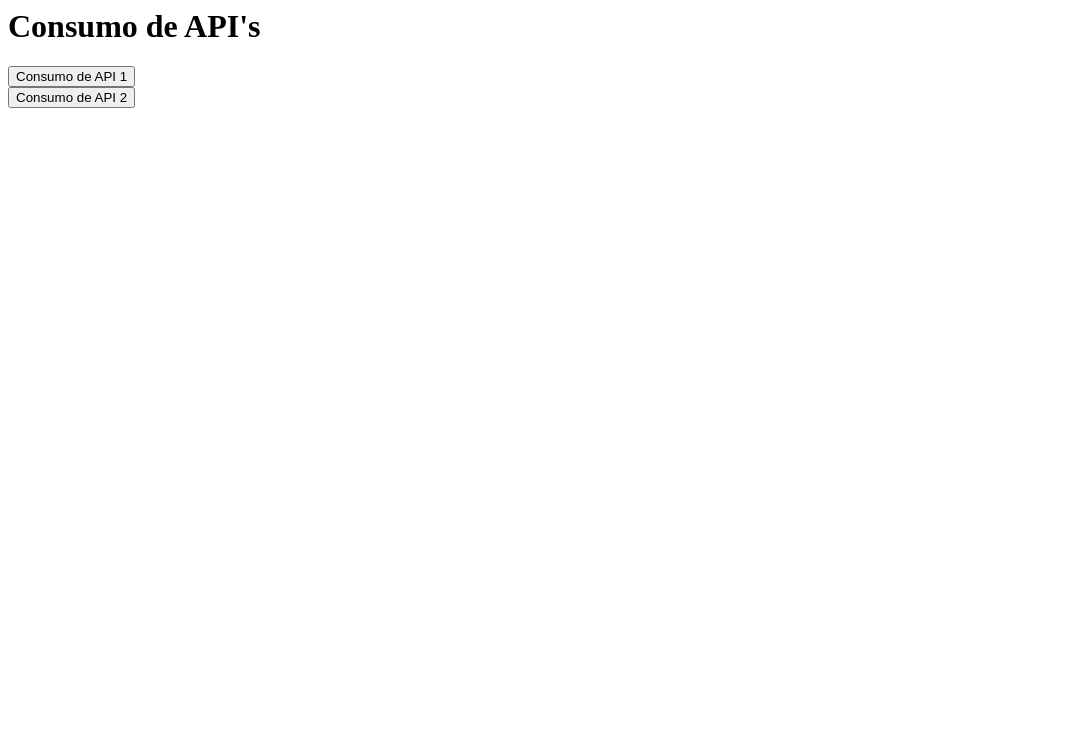
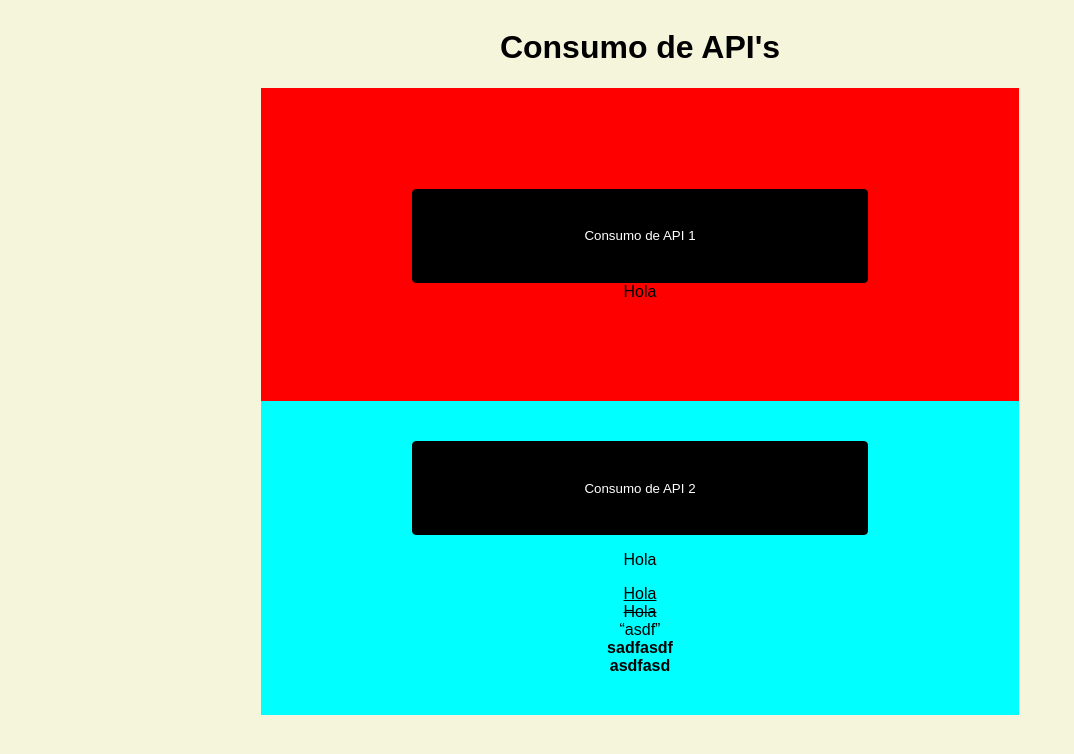
Before and after one commit to aEmirsv/Temas-Selectos-APIS, a plain HTML site: page ConsumoDeApis/index.html in a window 1280 px wide. Shown: the whole page, without its empty margins (0-1074 px from the left). Drawn offline with Linux system fonts and the light colour scheme; no server answers.

Commit message:
Tarea 1. Commit 3

```diff
--- a/ConsumoDeApis/index.css
+++ b/ConsumoDeApis/index.css
@@ -0,0 +1,47 @@
+body{
+    display:flex;
+    flex-direction: column;
+    justify-content: center;
+    align-items: center;
+
+    font-family: Arial, sans-serif;
+
+    background-color: beige;
+}
+
+.container1{
+    display: flex;
+    flex-direction: column;
+    justify-content: center;
+    align-items: center;
+
+    background-color: red;
+
+    height: 40%;
+    width: 60%;
+}
+
+.container2{
+    display: flex;
+    flex-direction: column;
+    justify-content: center;
+    align-items: center;
+
+    background-color: aqua;
+
+    height: 40%;
+    width: 60%;
+
+}
+
+button{
+    border: 1px solid black;
+    cursor: pointer;
+    color: white;
+    border-radius: 4px;
+
+    background-color: black;
+
+    height: 30%;
+    width: 60%;
+}
--- a/ConsumoDeApis/index.html
+++ b/ConsumoDeApis/index.html
@@ -9,16 +9,21 @@
 
     <h1>Consumo de API's</h1>
 
-    <div>
+    <div class="container1">
 
             <button>Consumo de API 1</button>
-
+        <label for="">Hola</label>
     </div>
 
-    <div>
+    <div class="container2">
 
         <button>Consumo de API 2</button>
-
+        <p>Hola</p>
+        <u>Hola</u>
+        <s>Hola</s>
+        <q>asdf</q>
+        <b>sadfasdf</b>
+        <strong>asdfasd</strong>
     </div>
     <script src="script.js"></script>
 </body>
```
Also changed, not shown: ConsumoDeApis/script.js (line endings or trailing spaces).
